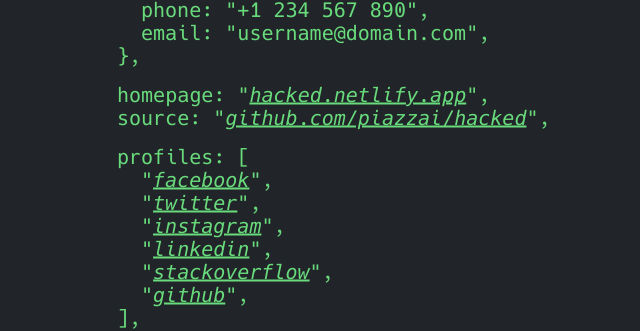
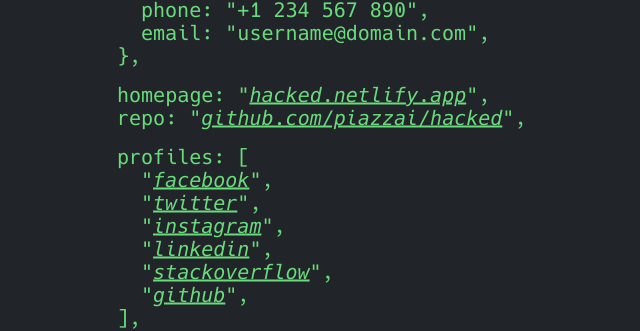
Before and after one commit to piazzai/hacked-jekyll, a Jekyll site: the page built from index.md, in a window 1280 px wide. Shown: the part 425-756 px from the top of the page, without its empty margins (227-867 px from the left). Built offline with Jekyll 4.4.1, drawn with Linux system fonts in a browser that asks for light colours.

Commit message:
Change variable name

```diff
--- a/_config.yml
+++ b/_config.yml
@@ -19,7 +19,7 @@
     phone: +1 234 567 890
     email: username@domain.com
   homepage: https://hacked.netlify.app
-  source: https://github.com/piazzai/hacked
+  repo: https://github.com/piazzai/hacked
   profiles:
     facebook: https://www.facebook.com
     twitter: https://twitter.com
--- a/_layouts/home.html
+++ b/_layouts/home.html
@@ -30,8 +30,8 @@
   <div class="block">
     {% assign home = site.json.homepage | split: "//" | slice: 1 %}
     <p><span class="key">homepage</span><span class="attr"><a href="{{ site.json.homepage }}">{{ home }}</a></span></p>
-    {% assign src = site.json.source | split: "//" | slice: 1 %}
-    <p><span class="key">source</span><span class="attr"><a href="{{ site.json.source }}">{{ src }}</a></span></p>
+    {% assign repo = site.json.repo | split: "//" | slice: 1 %}
+    <p><span class="key">repo</span><span class="attr"><a href="{{ site.json.repo }}">{{ repo }}</a></span></p>
   </div>
   <div class="block">
     <span class="array-key">profiles</span>
```
